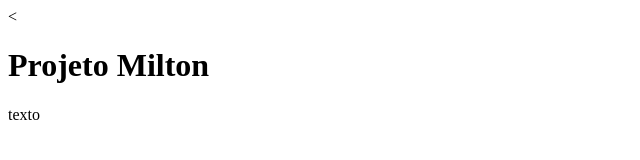
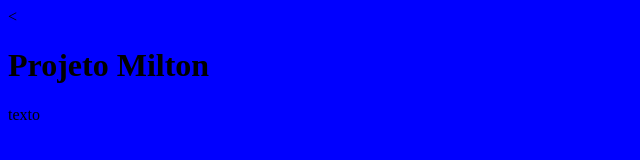
Before and after one commit to mrorato/curso-git, a plain HTML site: page index.html in a window 1280 px wide. Shown: the whole page, without its empty margins (0-640 px from the left). Drawn offline with Linux system fonts and the light colour scheme.

Commit message:
adicionando estilo

```diff
--- /dev/null
+++ b/css/design.css
@@ -0,0 +1,3 @@
+body {
+  background-color: blue;
+}
--- a/index.html
+++ b/index.html
@@ -1,5 +1,6 @@
 <html>
 <head>
+	<link rel="stylesheet" type="text/css" href="css/design.css"/>
 </head>
 <body>
   <<h1>Projeto Milton</h1>
```
